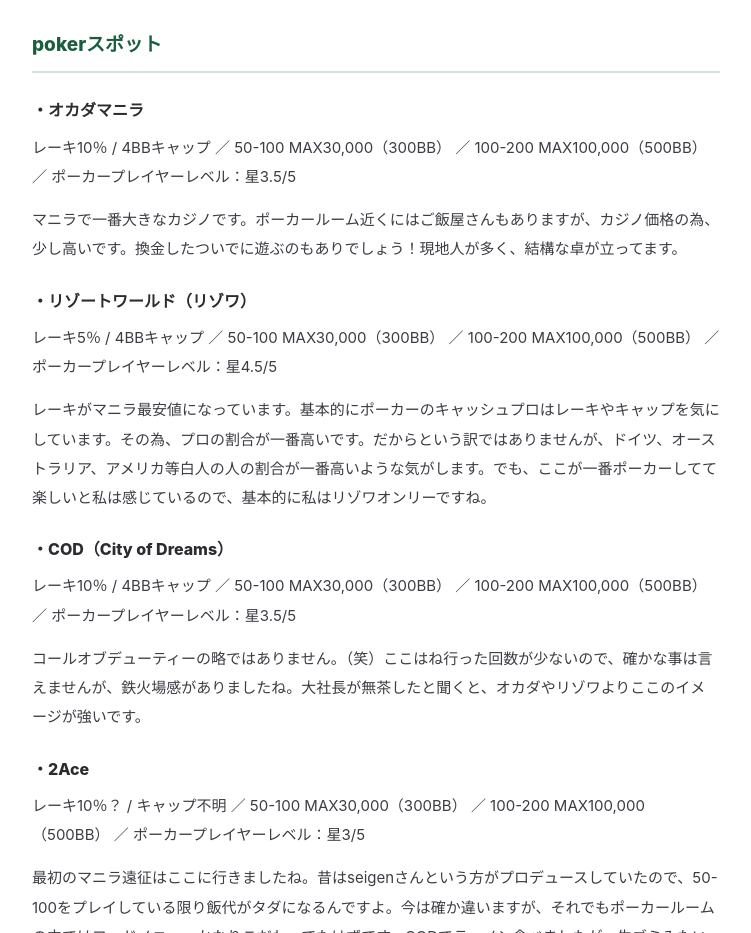
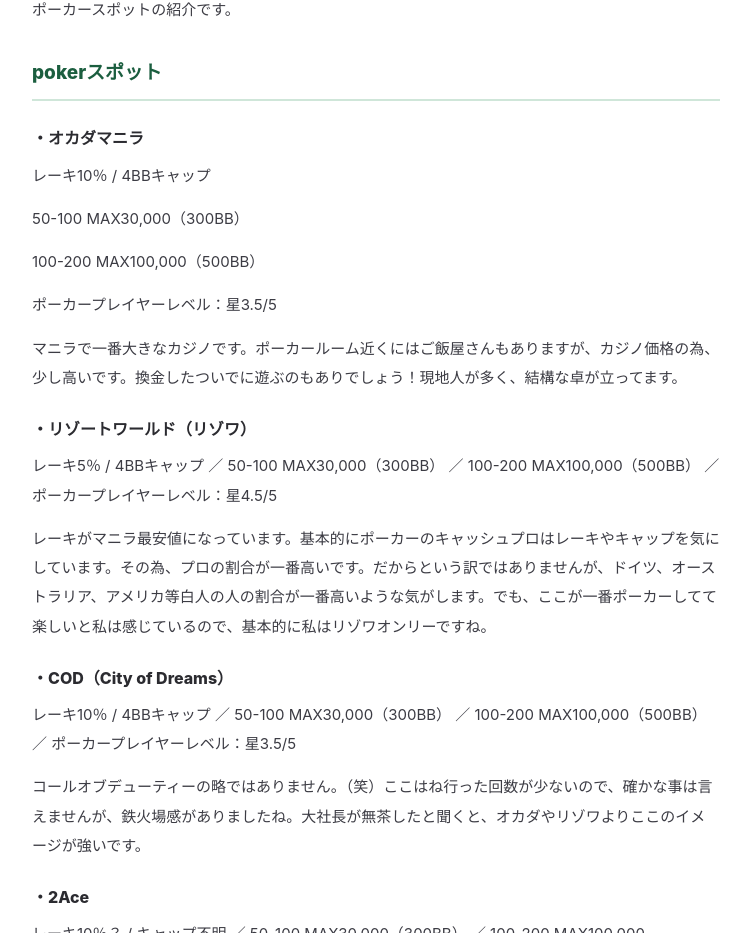
Before and after one commit to setsumasayuki/poker-mania-site, an Eleventy site: page content/posts/manila.md in a window 1280 px wide. Shown: the part 1459-2392 px from the top of the page, without its empty margins (264-1015 px from the left). Built offline with nearby package versions, Linux system fonts and the light colour scheme; Eleventy itself is replaced by a stand-in of ours; files that its build step writes are made by us from their sources.

Commit message:
Update 記事 “manila”

```diff
--- a/content/posts/manila.md
+++ b/content/posts/manila.md
@@ -8,6 +8,10 @@
 おはようございます。
 
 今回は海外遠征でマニラに行きたい人、マニラに行こうかな？と迷ってる人、そんな人の為に記事を書きました。この記事を読めば100％問題なくマニラでポーカーできます。文才が皆無なので、読みにくいと思いますがご理解いただけますと幸いです。
+
+![]()
+
+![]()
 
 ## マニラでポーカーする為の事前準備
 
@@ -41,7 +45,13 @@
 
 ### ・オカダマニラ
 
-レーキ10％ / 4BBキャップ ／ 50-100 MAX30,000（300BB） ／ 100-200 MAX100,000（500BB） ／ ポーカープレイヤーレベル：星3.5/5
+レーキ10％ / 4BBキャップ
+
+ 50-100 MAX30,000（300BB）
+
+100-200 MAX100,000（500BB）
+
+ ポーカープレイヤーレベル：星3.5/5
 
 マニラで一番大きなカジノです。ポーカールーム近くにはご飯屋さんもありますが、カジノ価格の為、少し高いです。換金したついでに遊ぶのもありでしょう！現地人が多く、結構な卓が立ってます。
 
```
Also changed, not shown: 2 other files.
